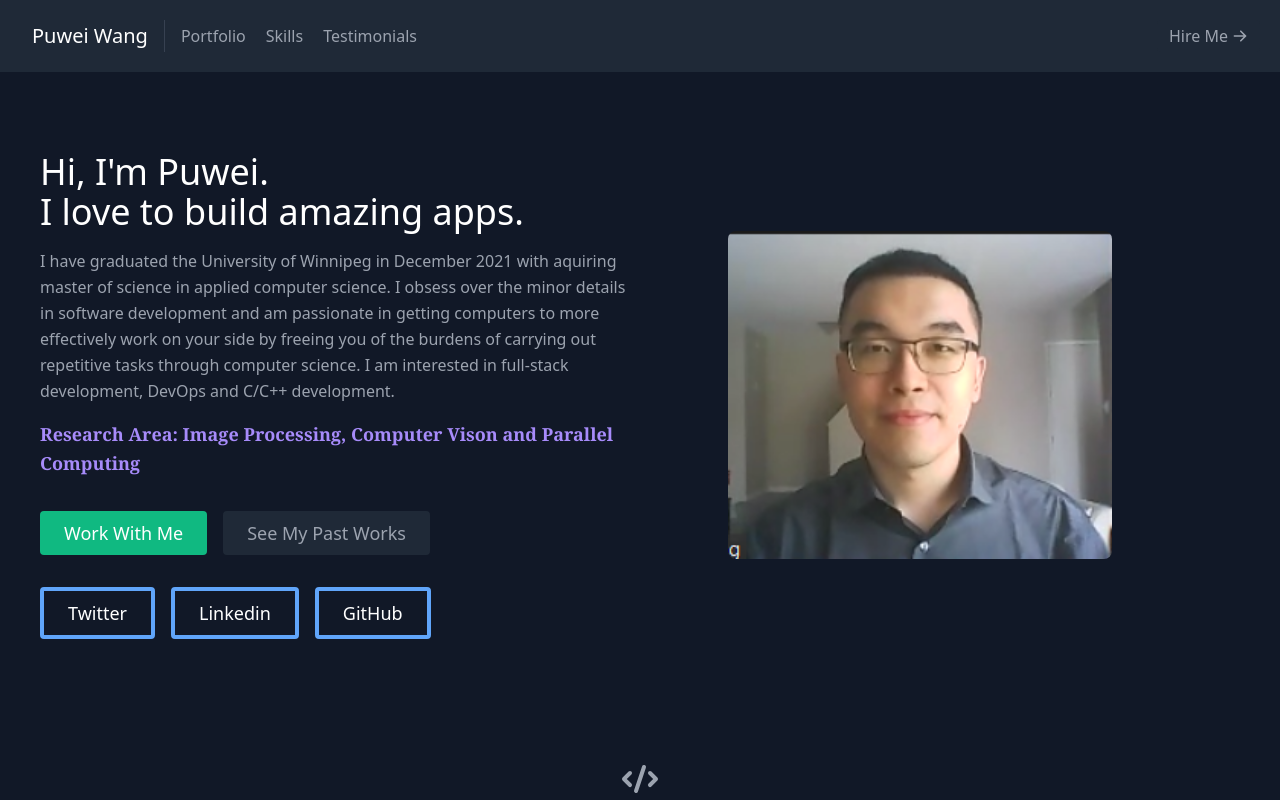
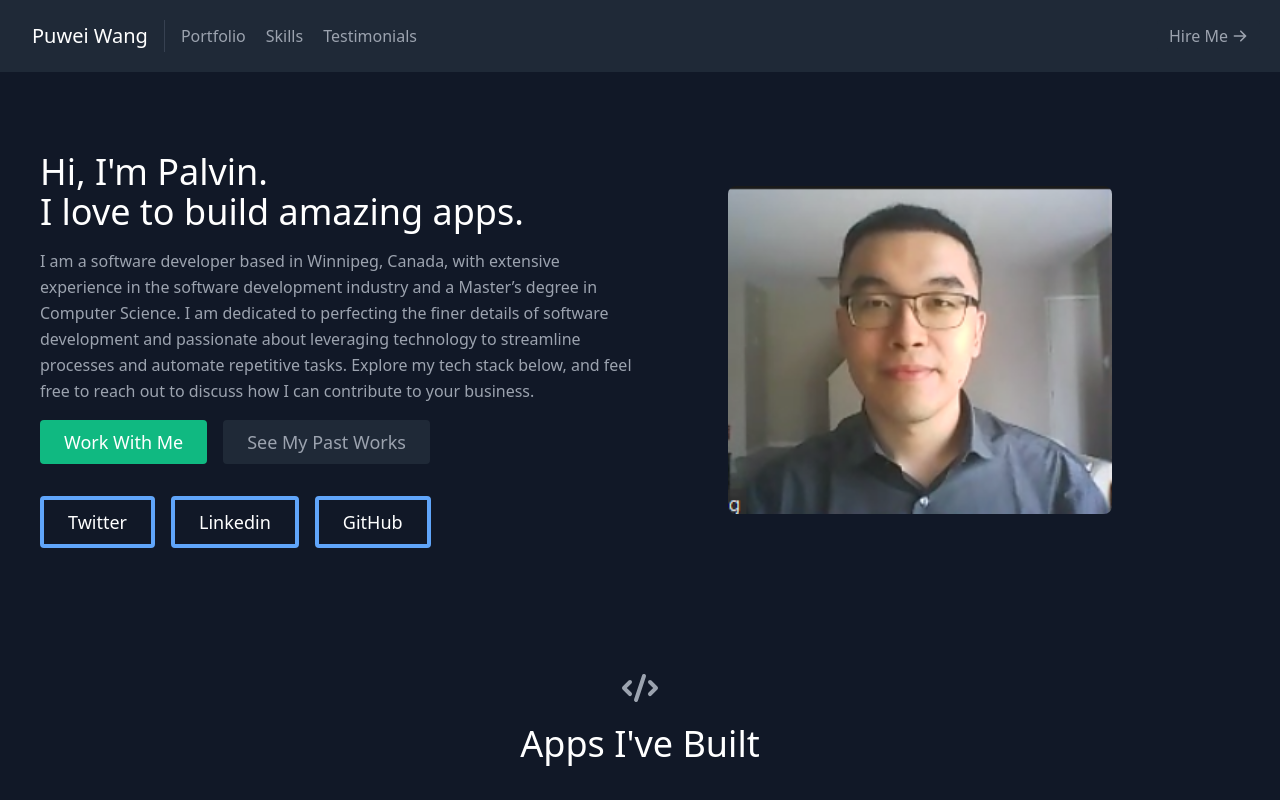
Before and after one commit to wangpw321/Portfolio-website, a React (Create React App) app: page / in a window 1280 px wide. Shown: the top 800 px of the page. Built offline with nearby package versions, Linux system fonts and the light colour scheme.

Commit message:
Update summary

```diff
--- a/src/components/About.js
+++ b/src/components/About.js
@@ -6,16 +6,16 @@ export default function About() {
       <div className="container mx-auto flex px-10 py-20 md:flex-row flex-col items-center">
         <div className="lg:flex-grow md:w-1/2 lg:pr-24 md:pr-16 flex flex-col md:items-start md:text-left mb-16 md:mb-0 items-center text-center">
           <h1 className="title-font sm:text-4xl text-3xl mb-4 font-medium text-white">
-            Hi, I'm Puwei.
+            Hi, I'm Palvin.
             <br className="hidden lg:inline-block" />I love to build amazing
             apps.
           </h1>
           <p className="mb-4 leading-relaxed">
-            I have graduated the University of Winnipeg in December 2021 with aquiring master of science in applied computer science. I obsess over the minor details in software development and am passionate in getting computers to more effectively work on your side by freeing you of the burdens of carrying out repetitive tasks through computer science.
-            I am interested in full-stack development, DevOps and C/C++ development.
-          </p>
-          <p className="mb-8 leading-relaxed text-purple-400 text-lg font-serif font-bold">
-            Research Area: Image Processing, Computer Vison and Parallel Computing
+          I am a software developer based in Winnipeg, Canada, with extensive experience in the software development industry and a Master’s degree in Computer Science. I am dedicated to perfecting the finer details of software development and passionate about leveraging technology to streamline processes and automate repetitive tasks.
+
+Explore my tech stack below, and feel free to reach out to discuss how I can contribute to your business.
+
+
           </p>
           <div className="mb-8 flex justify-center">
             <a
```
